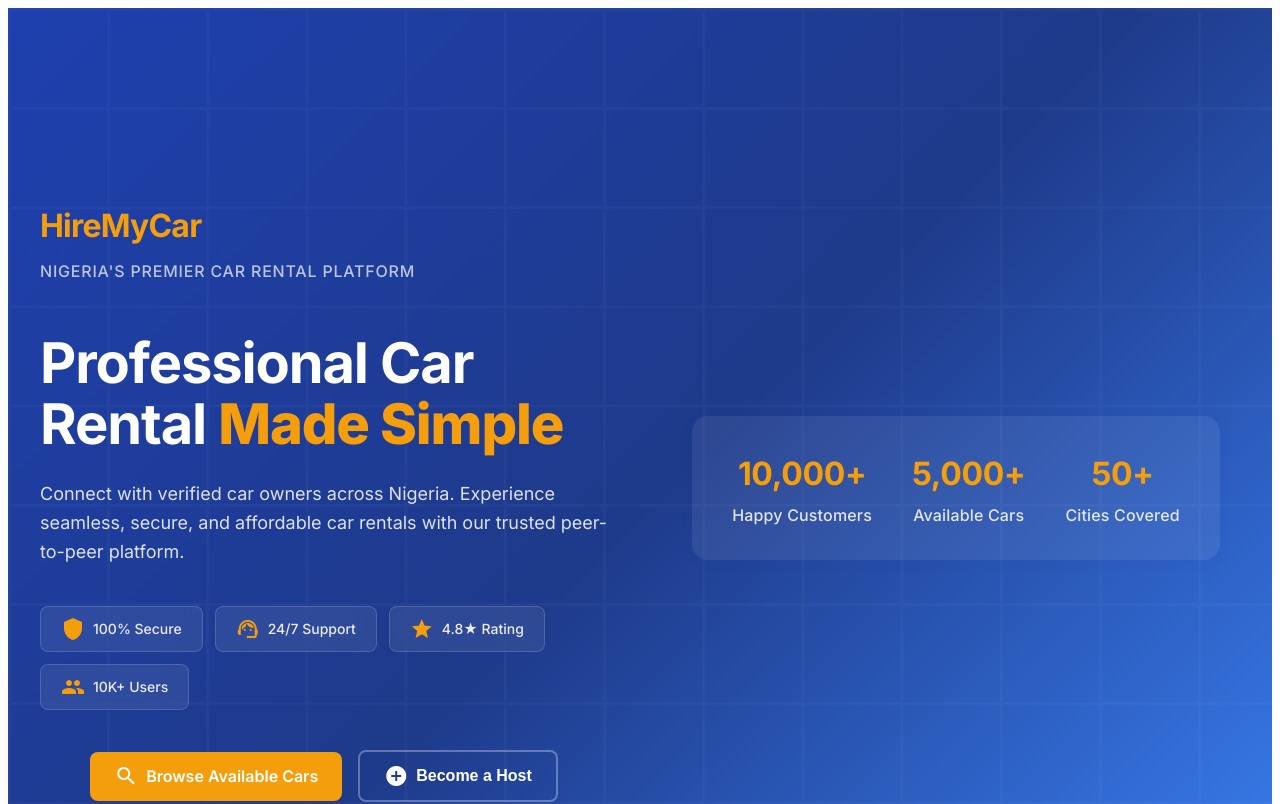
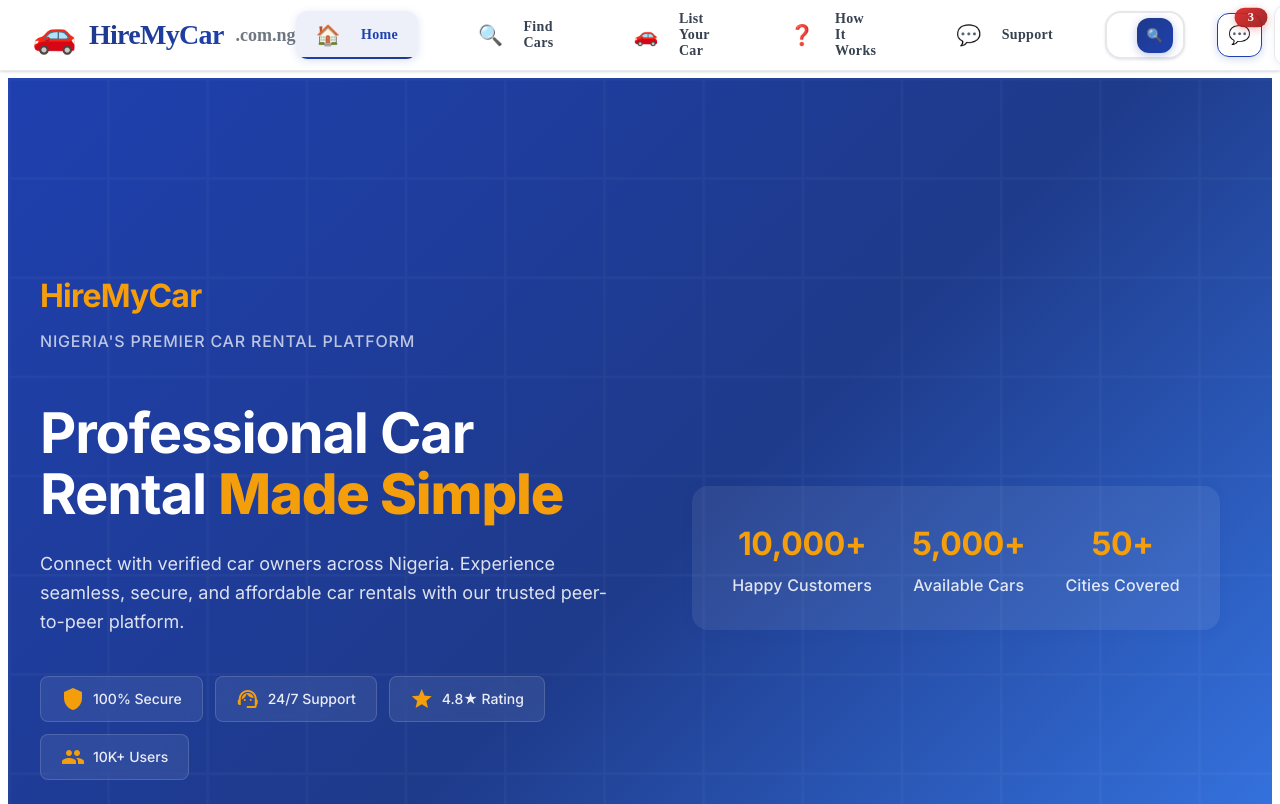
Before and after one commit to djsmacker01/HireMycar, an Angular app: page / in a window 1280 px wide. Shown: the top 804 px of the page. Built offline with nearby package versions, Linux system fonts and the light colour scheme.

Commit message:
commit all pages

```diff
--- a/src/app/app.html
+++ b/src/app/app.html
@@ -1,2 +1,4 @@
-
-<router-outlet />
+<app-navigation></app-navigation>
+<main class="main-content">
+    <router-outlet />
+</main>
```
Also changed, not shown: src/app/user-profile/README.md (added).
